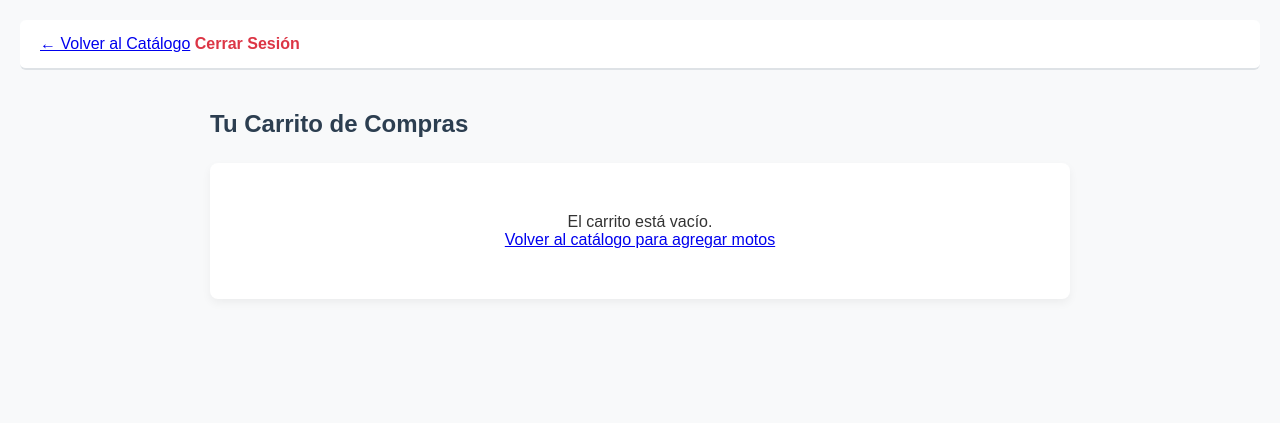
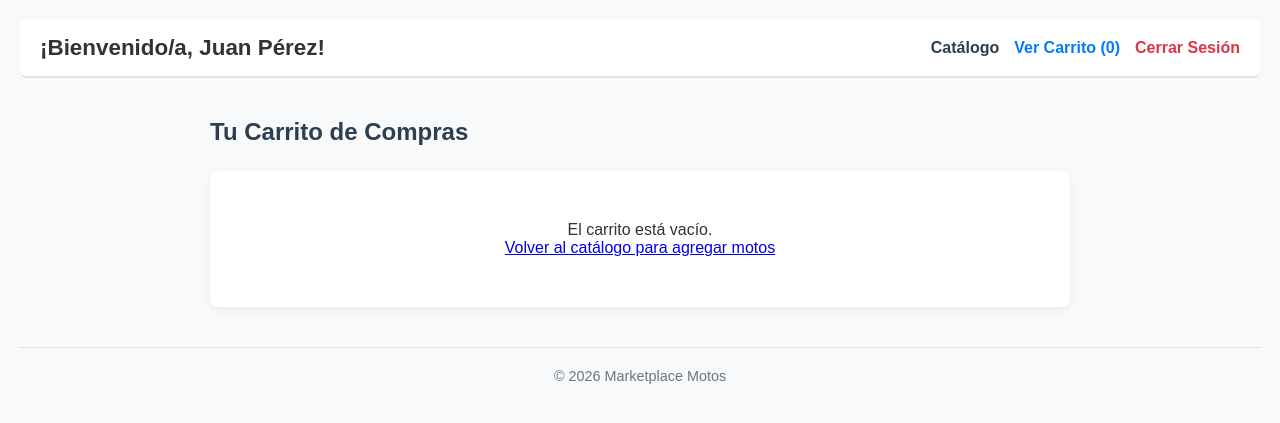
Before and after one commit to manualonso1992-coder/tienda-moto, a PHP site: page /carrito.php in a window 1280 px wide. Shown: the top 423 px of the page. Run offline with PHP 8.4, Linux system fonts and the light colour scheme; a user stored in the database is signed in.

Commit message:
Actualizacion carrito

```diff
--- a/carrito.php
+++ b/carrito.php
@@ -69,23 +69,11 @@ if (!empty($_SESSION['carrito']) && is_array($_SESSION['carrito'])) {
         }
     }
 }
+
+$titulo_pagina = "Tu Carrito de Compras";
+$css_extra = "carrito.css";
+require_once 'includes/header.php';
 ?>
-<!DOCTYPE html>
-<html lang="es">
-<head>
-    <meta charset="UTF-8">
-    <title>Tu Carrito de Compras</title>
-    <link rel="stylesheet" href="style.css?v=9.0">
-    <link rel="stylesheet" href="carrito.css?v=9.0">
-</head>
-<body>
-
-    <header class="header-global">
-        <div class="nav-links">
-            <a href="index.php" class="btn-nav">← Volver al Catálogo</a>
-            <a href="logout.php" class="btn-logout">Cerrar Sesión</a>
-        </div>
-    </header>
 
     <main class="carrito-wrapper">
         <h2>Tu Carrito de Compras</h2>
@@ -147,3 +135,5 @@ if (!empty($_SESSION['carrito']) && is_array($_SESSION['carrito'])) {
 
 </body>
 </html>
+
+<?php require_once 'includes/footer.php'; ?>
--- a/includes/footer.php
+++ b/includes/footer.php
@@ -1,5 +1,5 @@
 <footer style="text-align: center; margin-top: 40px; padding: 20px; color: #6c757d; border-top: 1px solid #dee2e6; font-size: 0.9rem;">
-    <p>&copy; <?php echo date('Y'); ?> Marketplace Motos - Programación Web II</p>
+    <p>&copy; <?php echo date('Y'); ?> Marketplace Motos</p>
 </footer>
 </body>
 </html>
```
